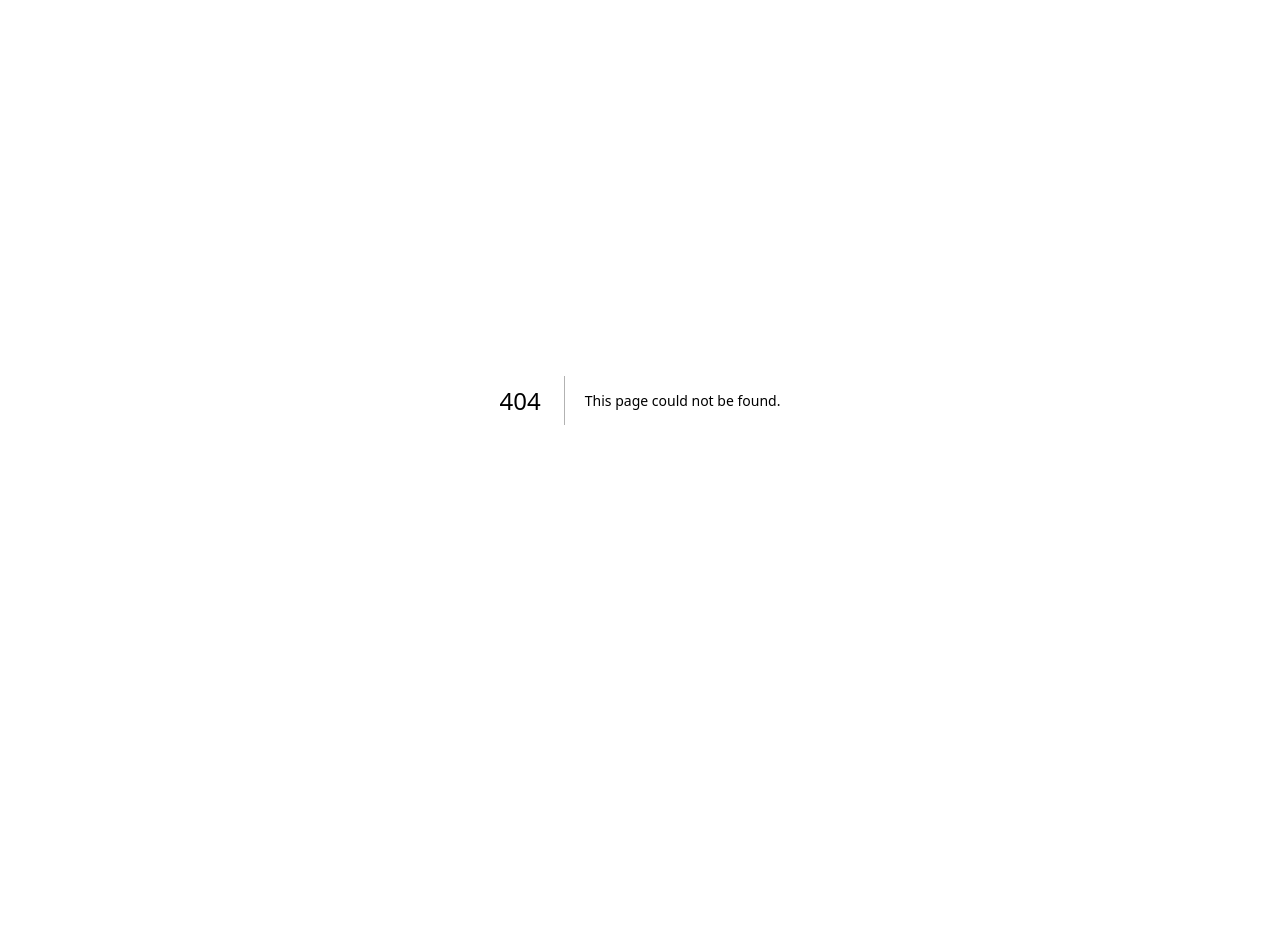
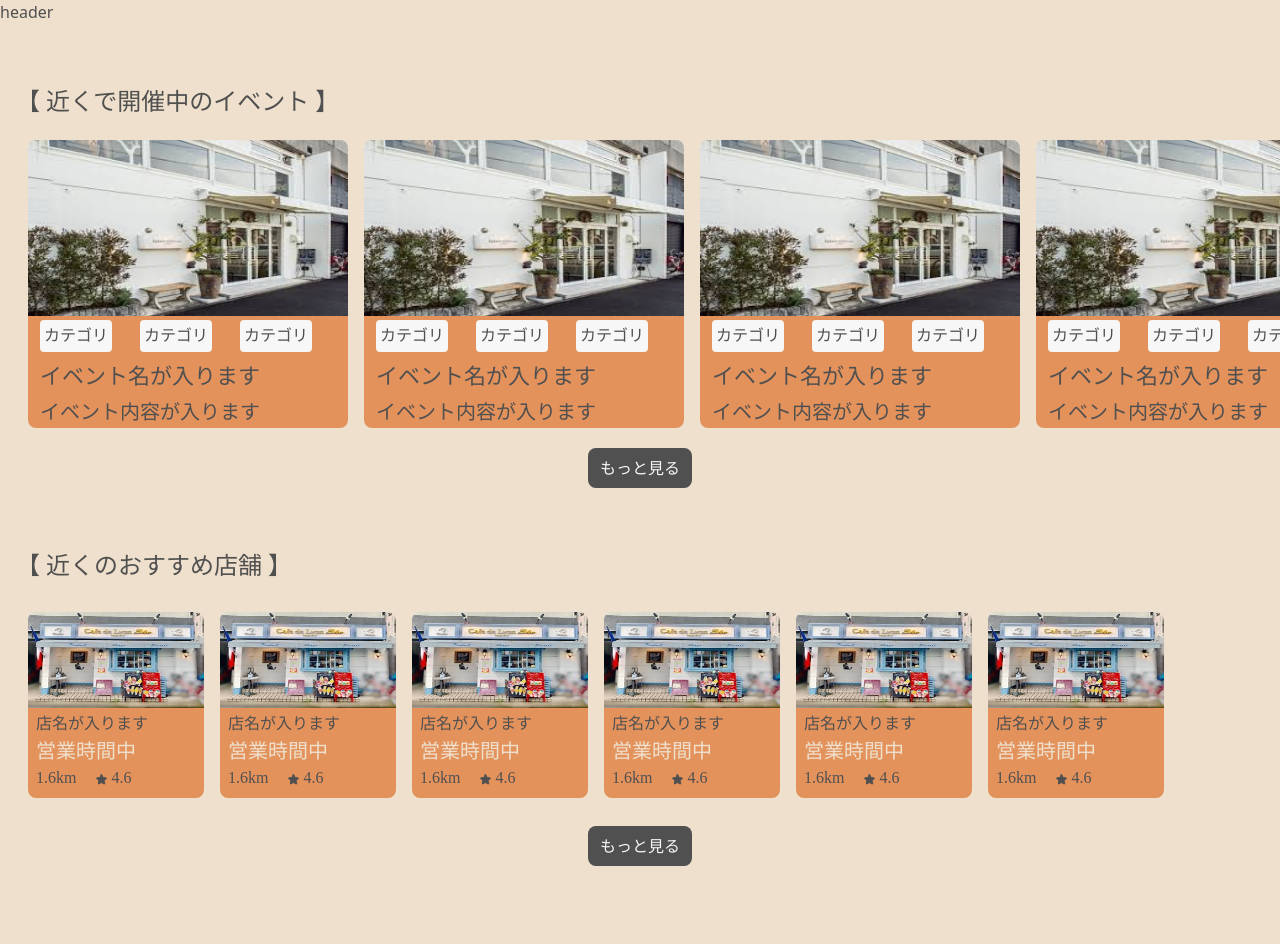
Before and after one commit to vantan-production/OutingSuggestionApp, a Next.js app in the folder frontend/src/: page /top in a window 1280 px wide. Before the commit this address had no page. Shown: the top 944 px of the page. Before the commit the page ends 800 px from the top, so only its background shows below. Built offline with nearby package versions, Linux system fonts and the light colour scheme; a web font is replaced by a local one.

Commit message:
feat: トップページ完成(仮)

```diff
--- a/frontend/src/src/app/test/page.tsx
+++ b/frontend/src/src/app/test/page.tsx
@@ -1,10 +1,10 @@
 
-
-import EventList from "../../../components/event-list";
+import StoreInfo from "../../../components/store-info";
+import TopPage from "../top/page";
 export default function TestPage() {
   return (
     <div>
-      <EventList />
+      <TopPage />
     </div>
   );
 }
--- /dev/null
+++ b/frontend/src/src/app/top/page.tsx
@@ -0,0 +1,46 @@
+import EventCategory from "../../../components/event-category";
+import StoreInfo from "../../../components/store-info";
+
+function TopPage() {
+  return (
+    <div className="bg-beige text-black mx-auto">
+      <header>
+        <div>header</div>
+      </header>
+      <main>
+        <section>
+          <h2 className="h2 ml-4 mt-15">【 近くで開催中のイベント 】</h2>
+          <div className="my-5 ml-5 flex overflow-scroll">
+            {[...Array(5)].map((_, index) => (
+              <div key={index} className="mx-2">
+                <EventCategory />
+              </div>
+            ))}
+          </div>
+
+          <div className="text-center mb-15"><button className="text-white bg-black rounded-lg px-3 py-2">もっと見る</button></div>
+        </section>
+        <section>
+          <div>
+            <h2 className="h2 ml-4">【 近くのおすすめ店舗 】</h2>
+            <div className="my-5 px-5 flex flex-wrap">
+              {[...Array(6)].map((_, index) => (
+                <div key={index} className="wh-42 p-2">
+                  <StoreInfo />
+                </div>
+              ))}
+            </div>
+          </div>
+
+
+          <div className="text-center mb-20"><button className="text-white bg-black rounded-lg px-3 py-2">もっと見る</button></div>
+        </section>
+      </main>
+      <footer className="text-center">
+        <button className="text-white bg-blue rounded-2xl px-40 py-3 mb-10 h3">AI検索</button>
+      </footer>
+    </div>
+  );
+}
+
+export default TopPage;
```
